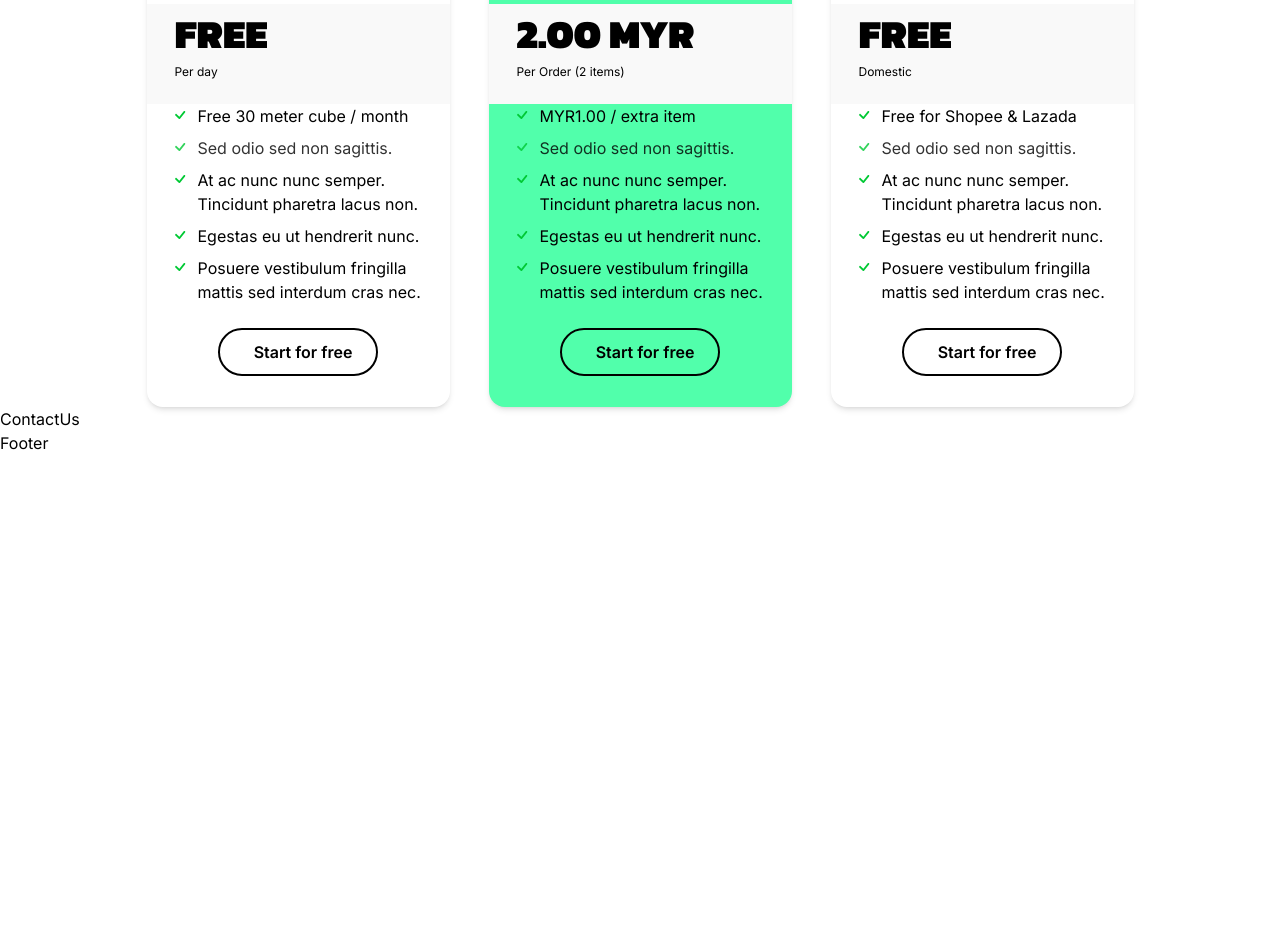
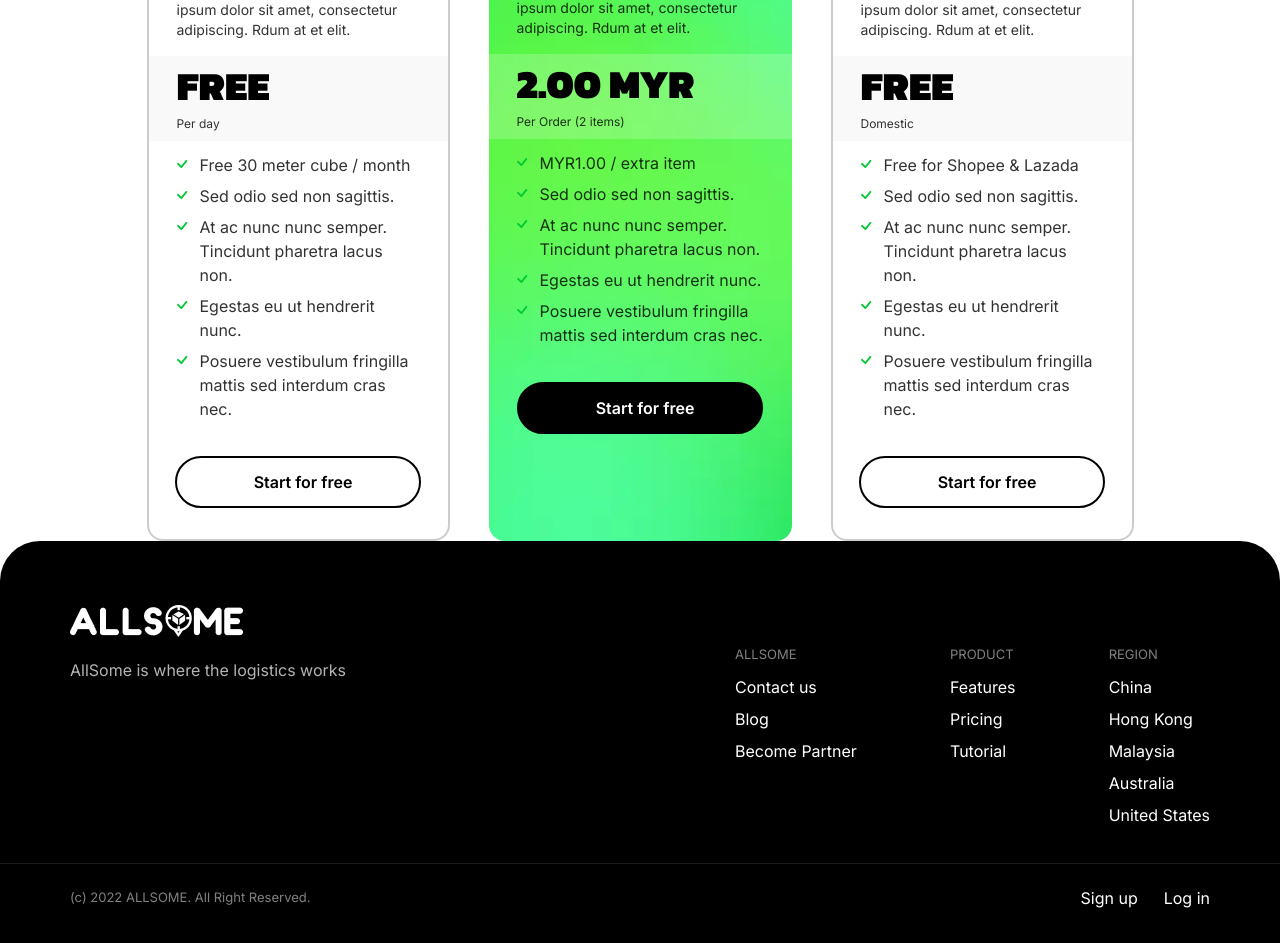
Before and after one commit to AnjaliChandaRC/allsome-next, a Next.js app: page / in a window 1280 px wide. Shown: the part 4220-5163 px from the top of the page. Before the commit the page ends 4675 px from the top, so only its background shows below. Built offline with nearby package versions, Linux system fonts and the light colour scheme.

Commit message:
add footer

```diff
--- a/src/app/components/ContactUs.jsx
+++ b/src/app/components/ContactUs.jsx
@@ -2,7 +2,7 @@ import React from 'react'
 
 const ContactUs = () => {
   return (
-    <div>ContactUs</div>
+    <div></div>
   )
 }
 
--- a/src/app/components/PricingAndPlans.jsx
+++ b/src/app/components/PricingAndPlans.jsx
@@ -2,6 +2,7 @@ import React from 'react'
 import CustomButton from './common/CustomButton';
 import CustomHeading from './common/CustomHeading';
 import CustomDescription from './common/CustomDescription';
+import { CheckIcon } from '../utils/icons';
 
 const PRICING_DATA_LIST = [
   {
@@ -14,8 +15,8 @@ const PRICING_DATA_LIST = [
       "Sed odio sed non sagittis.",
       "At ac nunc nunc semper. Tincidunt pharetra lacus non.",
       "Egestas eu ut hendrerit nunc.",
-      "Posuere vestibulum fringilla mattis sed interdum cras nec.",
-    ],
+      "Posuere vestibulum fringilla mattis sed interdum cras nec."
+    ]
   },
   {
     title: "Handling",
@@ -27,8 +28,8 @@ const PRICING_DATA_LIST = [
       "Sed odio sed non sagittis.",
       "At ac nunc nunc semper. Tincidunt pharetra lacus non.",
       "Egestas eu ut hendrerit nunc.",
-      "Posuere vestibulum fringilla mattis sed interdum cras nec.",
-    ],
+      "Posuere vestibulum fringilla mattis sed interdum cras nec."
+    ]
   },
   {
     title: "Delivery",
@@ -40,39 +41,37 @@ const PRICING_DATA_LIST = [
       "Sed odio sed non sagittis.",
       "At ac nunc nunc semper. Tincidunt pharetra lacus non.",
       "Egestas eu ut hendrerit nunc.",
-      "Posuere vestibulum fringilla mattis sed interdum cras nec.",
-    ],
+      "Posuere vestibulum fringilla mattis sed interdum cras nec."
+    ]
   },
 ];
 
 const PricingAndPlans = () => {
   return (
     <div className="container">
-      <CustomHeading className="lg:!text-7xl md:!text-6xl sm:!text-5xl !text-4xl pb-3.5 !font-kanit font-bold text-center" title="Pricing & Plans" />
-      <CustomDescription className="text-center pb-9" description="Free access to outlets, pay-as-you-go." />
+      <CustomHeading classStyle="lg:!text-7xl md:!text-6xl sm:!text-5xl !text-4xl pb-3.5 font-kanit font-bold text-center" title="Pricing & Plans" />
+      <CustomDescription classStyle="text-center pb-9" description="Free access to outlets, pay-as-you-go." />
       <div className="flex gap-[39px] max-lg:flex-wrap justify-center">
         {PRICING_DATA_LIST.map((card, index) => (
-          <div key={index} className={`w-full max-w-[303px]  rounded-2xl shadow-md py-[31px] ${index === 1 ? "bg-green" : ""} `}>
+          <div key={index} className={`w-full max-w-[303px] rounded-2xl py-[31px] bg-cover bg-center bg-no-repeat ${index === 1 ? "bg-pricing-table" : " border-2 border-black/20"} `}>
             <div className="px-7">
               <h3 className="text-[13px] font-semibold uppercase pb-[3px] ">{card.title}</h3>
-              <p className="text-sm mb-4">{card.description}</p>
+              <p className="text-sm mb-4 opacity-80">{card.description}</p>
             </div>
-            <div className="bg-[#F9F9F9] px-7">
+            <div className={`px-7 bg-ghost-white ${index === 1 ? "bg-white/20" : ""}`}>
               <p className='text-custom-3xl font-kanit font-black'>{card.price}</p>
-              <p className="text-xs pb-6">{card.period}</p>
+              <p className="text-xs pb-[9px] opacity-80">{card.period}</p>
             </div>
             <div className="px-7">
-              <ul className="space-y-2 mb-6 text-left">
+              <ul className="space-y-[7px] pt-3 pb-[35px] text-left">
                 {card.features.map((feature, i) => (
-                  <li key={i} className={`flex gap-3 ${i === 1 ? "opacity-80" : ""} `}>
-                    <span className='pt-1.5'><svg width="11" height="10" viewBox="0 0 11 10" fill="none" xmlns="http://www.w3.org/2000/svg">
-                      <path d="M8.71233 1.21261C8.88842 1.04497 9.12274 0.952289 9.36585 0.954128C9.60897 0.955968 9.84186 1.05218 10.0154 1.22246C10.1889 1.39275 10.2895 1.62379 10.2959 1.86682C10.3024 2.10986 10.2141 2.34589 10.0498 2.52511L5.06233 8.76261C4.97657 8.85498 4.87306 8.92911 4.758 8.98056C4.64293 9.03202 4.51867 9.05974 4.39264 9.06208C4.26662 9.06441 4.14142 9.04131 4.02453 8.99415C3.90763 8.94699 3.80145 8.87674 3.71233 8.78761L0.404831 5.48011C0.312722 5.39428 0.238845 5.29078 0.187605 5.17578C0.136365 5.06078 0.108812 4.93664 0.106591 4.81076C0.10437 4.68488 0.127526 4.55984 0.174678 4.44311C0.221829 4.32637 0.29201 4.22033 0.381033 4.13131C0.470057 4.04228 0.576099 3.9721 0.692834 3.92495C0.809569 3.8778 0.934606 3.85464 1.06048 3.85687C1.18636 3.85909 1.3105 3.88664 1.4255 3.93788C1.5405 3.98912 1.644 4.063 1.72983 4.15511L4.34733 6.77136L8.68858 1.24011C8.6964 1.23048 8.70474 1.2213 8.71358 1.21261H8.71233Z" fill="#00C934" />
-                    </svg>
-                    </span>{feature}</li>
+                  <li key={i} className="flex gap-3">
+                    <span className='pt-1.5 !opacity-100'> <CheckIcon />
+                    </span> <span className="opacity-80">{feature}</span></li>
                 ))}
               </ul>
               <div className="flex items-center justify-center">
-                <CustomButton title="Start for free" className={`!py-3.5 !px-[73px] ${index === 1 ? "!bg-black !text-white" : ""}`} />
+                <CustomButton title="Start for free" classStyle={`!py-3 !px-[67px] ${index === 1 ? "!bg-black !text-white" : ""}`} />
               </div>
             </div>
           </div>
--- a/src/app/components/common/Footer.jsx
+++ b/src/app/components/common/Footer.jsx
@@ -1,8 +1,70 @@
 import React from 'react'
+import Image from 'next/image'
+import Link from "next/link";
 
 const Footer = () => {
+  const FOOTER_LIST = [
+    {
+      title: "ALLSOME",
+      links: [
+        { name: "Contact us", href: "#" },
+        { name: "Blog", href: "#" },
+        { name: "Become Partner", href: "#" }
+      ]
+    },
+    {
+      title: "PRODUCT",
+      links: [
+        { name: "Features", href: "#" },
+        { name: "Pricing", href: "#" },
+        { name: "Tutorial", href: "#" }
+      ]
+    },
+    {
+      title: "REGION",
+      links: [
+        { name: "China", href: "#" },
+        { name: "Hong Kong", href: "#" },
+        { name: "Malaysia", href: "#" },
+        { name: "Australia", href: "#" },
+        { name: "United States", href: "#" }
+      ]
+    }
+  ];
+
   return (
-    <div>Footer</div>
+    <div className="bg-black rounded-t-[40px]">
+      <div className='container'>
+        <div className="flex max-md:flex-col justify-between pt-16">
+          <div className="w-full lg:w-5/12">
+            <a href="/"><Image src="/assets/images/webp/footer-logo.webp" width={173} height={32} alt="logo" /></a>
+            <p className='text-white/70 pt-5'>AllSome is where the logistics works</p>
+          </div>
+          <div className="flex text-white w-full lg:w-5/12 justify-between pt-10">
+            {FOOTER_LIST.map((obj, index) => (
+              <div key={index}>
+                <p className='text-white/50 text-[13px] pb-2.5'>{obj.title}</p>
+                <ul className="space-y-2">
+                  {obj.links.map((items, i) => (
+                    <li key={i} className="hover:text-gray-400">
+                      <Link href="/">{items.name}</Link>
+                    </li>
+                  ))}
+                </ul>
+              </div>
+            ))}
+          </div>
+        </div>
+      </div>
+      <div className="mt-9 border-t border-white/10"></div>
+      <div className="container flex justify-between items-center pt-[22px] pb-[33px]">
+        <p className='text-white/50 text-[13px] '> (c) 2022 ALLSOME. All Right Reserved.</p>
+        <div className="flex items-center gap-[26px] text-white">
+          <a href="/">Sign up</a>
+          <a href="/">Log in</a>
+        </div>
+      </div>
+    </div>
   )
 }
 
--- a/src/app/utils/icons.js
+++ b/src/app/utils/icons.js
@@ -3,3 +3,8 @@ export const ArrowIcon = () => (
         <path d="M1 1L7.5 8L14 1" stroke="black" strokeWidth="2" />
     </svg>
 )
+export const CheckIcon = () => (
+    <svg width="11" height="10" viewBox="0 0 11 10" fill="none" xmlns="http://www.w3.org/2000/svg">
+        <path d="M8.71233 1.21261C8.88842 1.04497 9.12274 0.952289 9.36585 0.954128C9.60897 0.955968 9.84186 1.05218 10.0154 1.22246C10.1889 1.39275 10.2895 1.62379 10.2959 1.86682C10.3024 2.10986 10.2141 2.34589 10.0498 2.52511L5.06233 8.76261C4.97657 8.85498 4.87306 8.92911 4.758 8.98056C4.64293 9.03202 4.51867 9.05974 4.39264 9.06208C4.26662 9.06441 4.14142 9.04131 4.02453 8.99415C3.90763 8.94699 3.80145 8.87674 3.71233 8.78761L0.404831 5.48011C0.312722 5.39428 0.238845 5.29078 0.187605 5.17578C0.136365 5.06078 0.108812 4.93664 0.106591 4.81076C0.10437 4.68488 0.127526 4.55984 0.174678 4.44311C0.221829 4.32637 0.29201 4.22033 0.381033 4.13131C0.470057 4.04228 0.576099 3.9721 0.692834 3.92495C0.809569 3.8778 0.934606 3.85464 1.06048 3.85687C1.18636 3.85909 1.3105 3.88664 1.4255 3.93788C1.5405 3.98912 1.644 4.063 1.72983 4.15511L4.34733 6.77136L8.68858 1.24011C8.6964 1.23048 8.70474 1.2213 8.71358 1.21261H8.71233Z" fill="#00C934" />
+    </svg>
+)
--- a/tailwind.config.mjs
+++ b/tailwind.config.mjs
@@ -26,7 +26,8 @@ export default {
         'light-green': "#DFF6F1",
         'dark-green': "#00C934",
         'deep-green': "#00E765",
-        'green': "#51FFAB"
+        'green': "#51FFAB",
+        'ghost-white':"#F9F9F9",
       },
       fontSize: {
         'custom-2xl': "32px",
@@ -56,6 +57,7 @@ export default {
       },
       backgroundImage: {
         "hero-pattern": "url('/assets/images/webp/hero-bg-img.webp')",
+        "pricing-table": "url('/assets/images/webp/pricing-table-bg.webp')",
       },
     },
   },
```
Also changed, not shown: public/assets/images/webp/footer-logo.webp (added), public/assets/images/webp/pricing-table-bg.webp (added), src/app/globals.css (line endings or trailing spaces).
